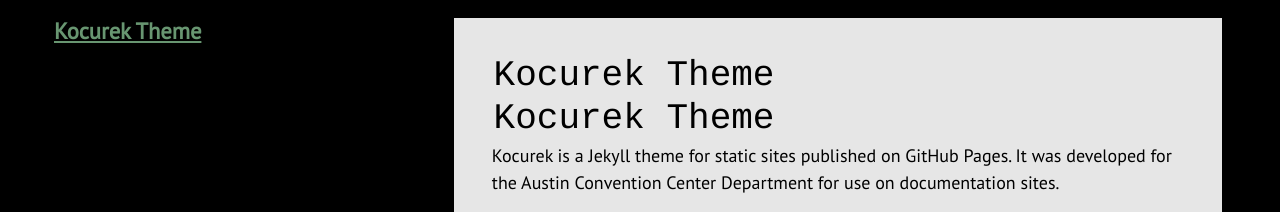
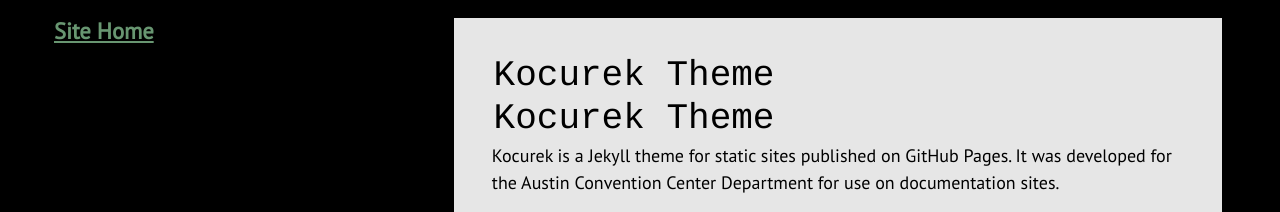
Before and after one commit to cityofaustin/jekyll-theme-kocurek, a Jekyll site: the page built from README.md, in a window 1280 px wide. Shown: the top 212 px of the page. Built offline with Jekyll 4.4.1, drawn with Linux system fonts in a browser that asks for light colours; some web fonts are replaced; our own code applies the rules of GitHub Pages for plain Markdown files; comment, search, counter and statistics services are not loaded.

```diff
--- a/_includes/navigation.html
+++ b/_includes/navigation.html
@@ -1,14 +1,17 @@
 <a href="#main_content" id="skip_nav_link">Skip to content</a>
 <nav>
   <div>
+    {%- if site.parent_site -%}
+      <a href="{{site.parent_site.url}}" class="parent-site">
+        <img src="{{ site.url }}/assets/images/{{ site.parent_site.logo }}" alt="{{ site.parent_site.title }}" />
+      </a>
+    {%- endif -%}
     {%- if site.logo -%}
       <a href="{{site.url}}" class="header-link">
-        <img src="{{ site.url }}/assets/images/{{site.logo}}" alt="Return to homepage" />
+        <img src="{{ site.url }}/assets/images/{{ site.logo }}" alt="Site Home" />
       </a>
     {%- else -%}
-      <a href="{{site.url}}" class="header-link">
-        {{ site.title }}
-      </a>
+      <a href="{{site.url}}" class="header-link">Site Home</a>
     {%- endif -%}
     {%- if site.searchable -%}
       <div id="ops_search">
--- a/_sass/_layout.scss
+++ b/_sass/_layout.scss
@@ -95,6 +95,14 @@ nav {
   > ul > li {
     border-bottom: 1px solid gray;
   }
+
+  .parent-site {
+    display: block;
+    margin-top: 1em;
+    img {
+      max-width: 100%;
+    }
+  }
 }
 
 main {
```
